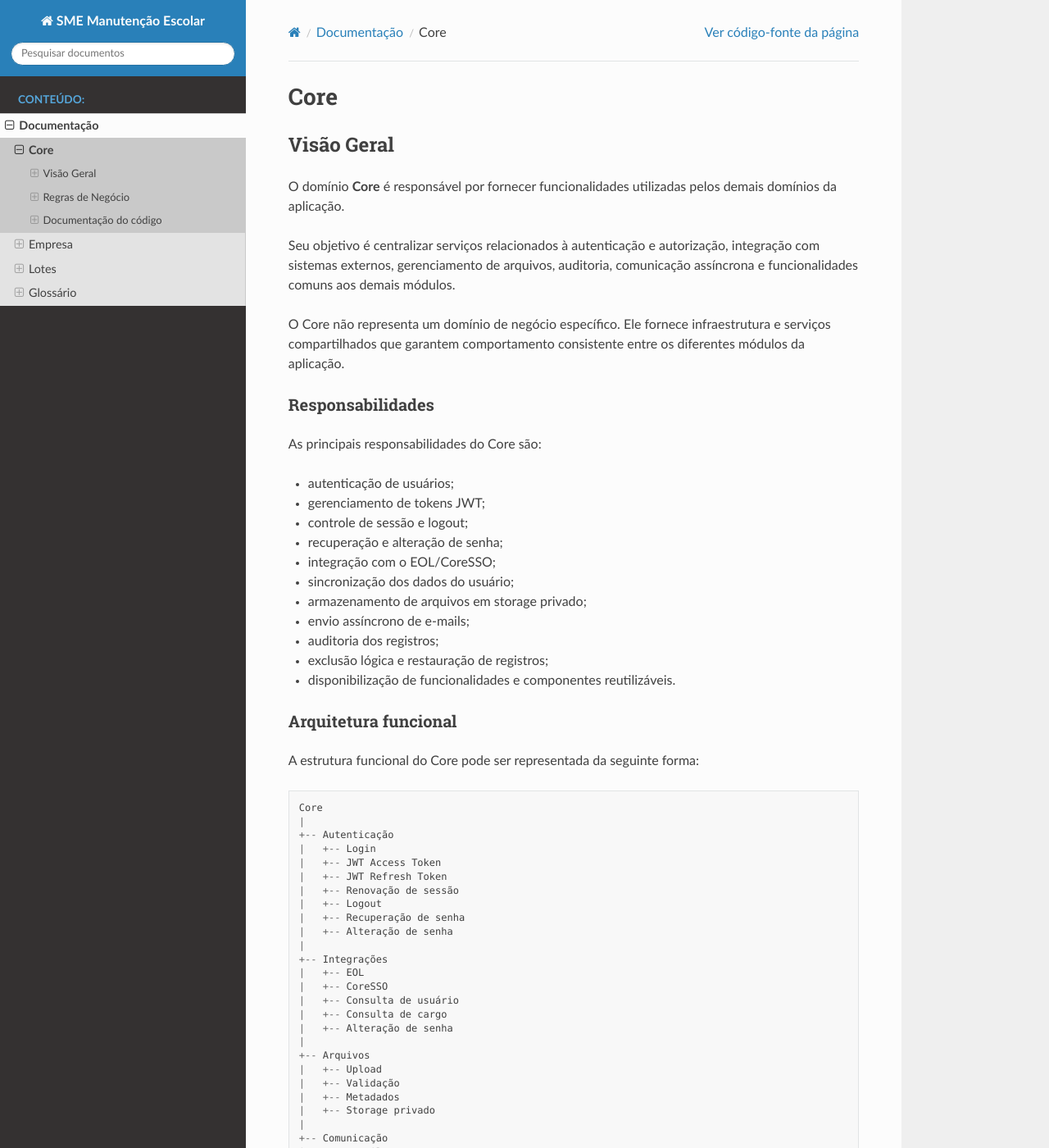
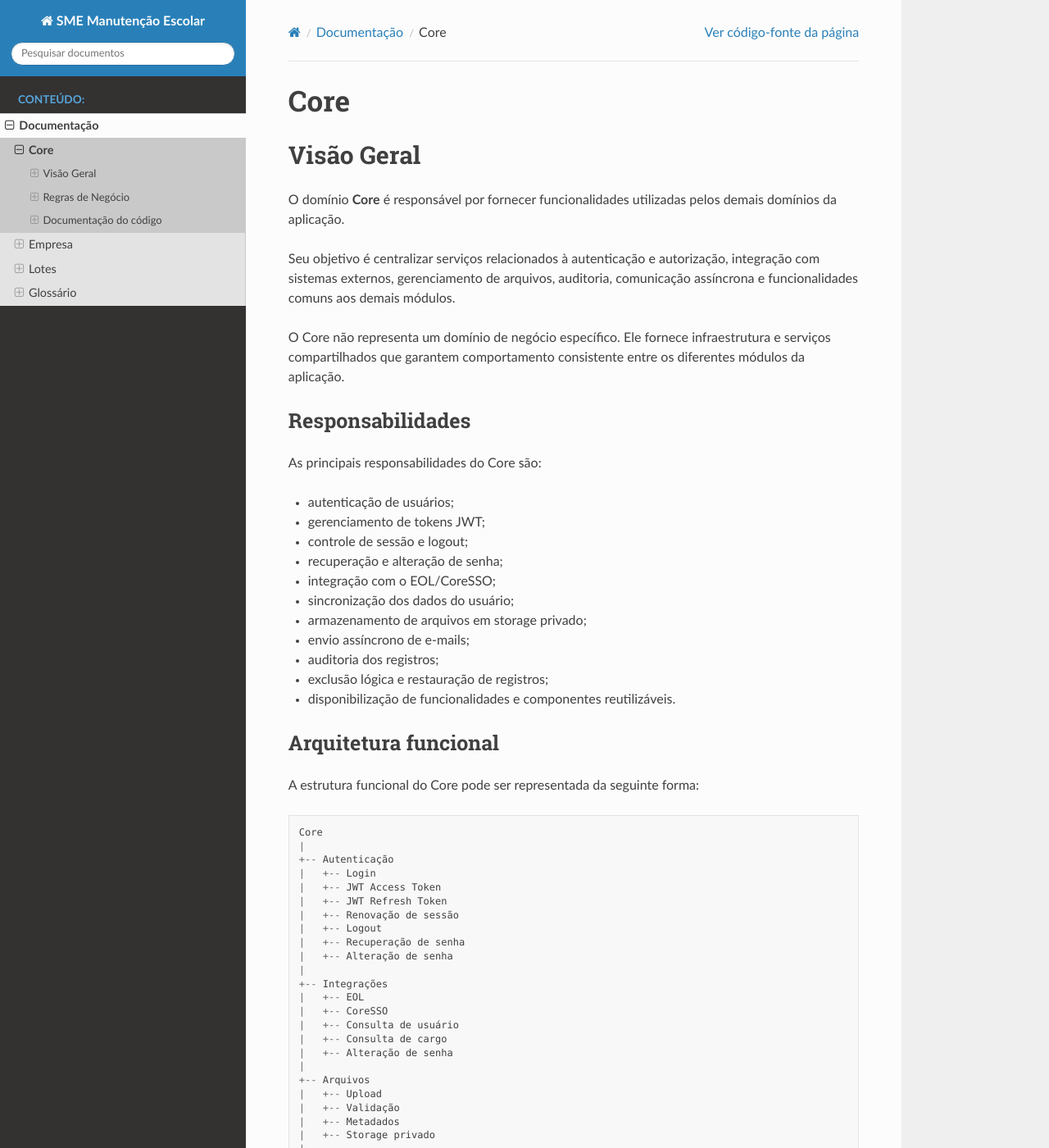
Before and after one commit to prefeiturasp/SME-ManutencaoEscolar-Backend, a Sphinx documentation site: the page built from docs/dominios/core/index.rst, in a window 1280 px wide and 1400 px high. Shown: the whole window at 82% size. Built offline with Sphinx 7.4.7 and the Read the Docs theme 3.1.0, drawn with Linux system fonts in a browser that asks for light colours.

Commit message:
docs (157025): customiza um css para formatar o texto do html da documentacao

```diff
--- /dev/null
+++ b/docs/_static/custom.css
@@ -0,0 +1,15 @@
+h1 {
+  font-size: 35px;
+}
+
+h2 {
+  font-size: 30px;
+}
+
+h3 {
+  font-size: 25px;
+}
+
+h4 {
+  font-size: 18px;
+}
--- a/docs/conf.py
+++ b/docs/conf.py
@@ -62,6 +62,7 @@ language = "pt_BR"
 
 html_theme = "sphinx_rtd_theme"
 html_static_path = ["_static"]
+html_css_files = ["custom.css"]
 html_theme_options = {
     "navigation_depth": 4,
     "collapse_navigation": False,
```
